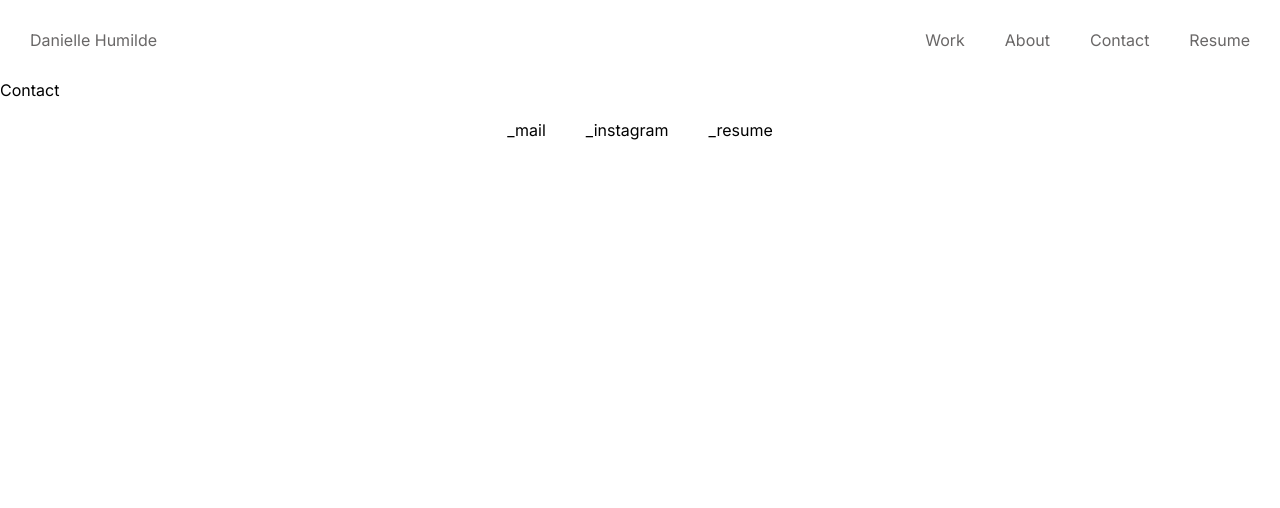
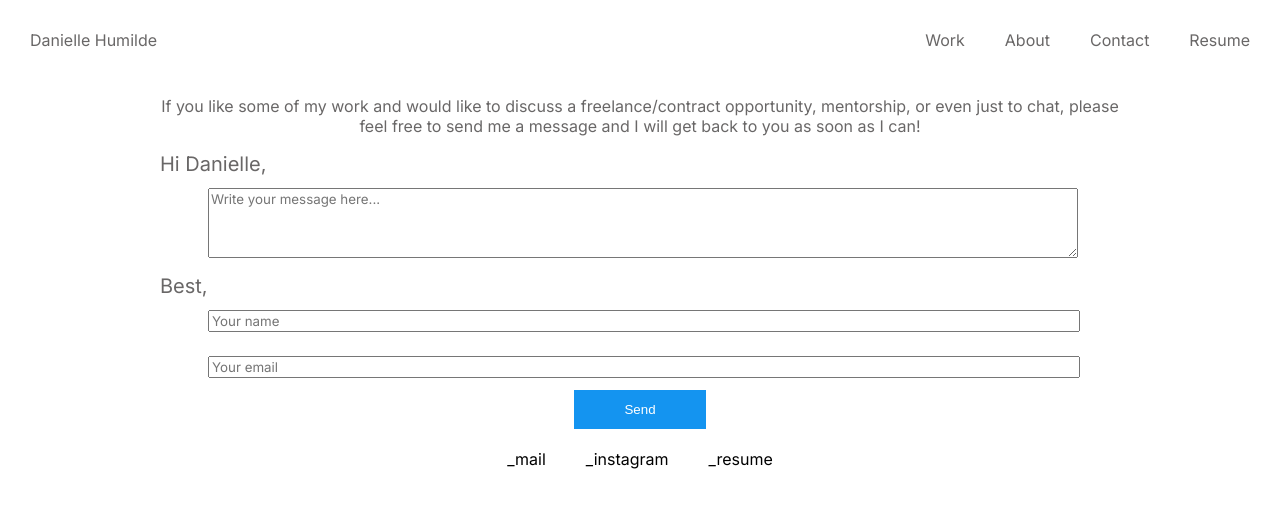
Before and after one commit to Stuart-Wilcox/Danielle-Humilde-Website, a React (Create React App) app: page /contact in a window 1280 px wide. Shown: the top 508 px of the page. Built offline with nearby package versions, Linux system fonts and the light colour scheme.

Commit message:
add contact page

```diff
--- a/public/index.html
+++ b/public/index.html
@@ -2,7 +2,7 @@
 <html lang="en">
   <head>
     <meta charset="utf-8" />
-    <link rel="icon" href="%PUBLIC_URL%/favicon.ico" />
+    <link rel="icon" href="%PUBLIC_URL%/favicon.png" />
 
     <!-- Google Font -->
     <link rel="preconnect" href="https://fonts.googleapis.com">
--- /dev/null
+++ b/src/pages/Contact/index.style.tsx
@@ -0,0 +1,50 @@
+import styled from "styled-components";
+import {
+    Paragraph,
+} from '../../components';
+
+export const StyledContact = styled.div`
+    text-align: center;
+`;
+
+export const StyledContactText = styled(Paragraph)`
+    color: #696767;
+`;
+
+export const StyledContactForm = styled.div`
+    text-align: left;
+`;
+
+export const StyledContactFormTitle = styled.div`
+    font-weight: 500;
+    font-size: 20px;
+    color: #696767;
+`;
+
+export const StyledContactFormTextarea = styled.textarea`
+    font-family: 'Inter', sans-serif;
+    width: 90%;
+    margin: 12px 0;
+    margin-left: 5%;
+    margin-right: 5%;
+`;
+
+export const StyledContactFormInput = styled.input`
+    font-family: 'Inter', sans-serif;
+    width: 90%;
+    margin: 12px 0;
+    margin-left: 5%;
+    margin-right: 5%;
+`;
+
+export const StyledContactFormSendButton = styled.button`
+    background-color: #1494F0;
+    color: #fff;
+    padding: 12px 50px;
+    border: none;
+    cursor: pointer;
+
+    &:hover {
+        opacity: 0.5;
+    }
+`;
--- a/src/pages/Contact/index.tsx
+++ b/src/pages/Contact/index.tsx
@@ -1,4 +1,16 @@
 import * as React from 'react'
+import {
+    Content,
+} from '../../components';
+import {
+    StyledContact,
+    StyledContactForm,
+    StyledContactFormInput,
+    StyledContactFormSendButton,
+    StyledContactFormTextarea,
+    StyledContactFormTitle,
+    StyledContactText,
+} from './index.style';
 
 
 export interface IProps {
@@ -6,12 +18,55 @@ export interface IProps {
 }
 
 const Contact: React.FC<IProps> = (props: IProps) => {
-    const {} = props
+    const {} = props;
+
+    const [message, setMessage] = React.useState<string>('');
+    const [name, setName] = React.useState<string>('');
+    const [email, setEmail] = React.useState<string>('');
+
+    const handleSendEmailClick = () => {
+        // TODO send email
+        console.log(`Send email`, message, name, email);
+    };
 
     return (
-        <>
-            Contact
-        </>
+        <Content>
+            <StyledContact>
+                <StyledContactText>
+                    If you like some of my work and would like to discuss a freelance/contract opportunity, mentorship, or even just to chat, please feel free to send me a message and I will get back to you as soon as I can!
+                </StyledContactText>
+                <StyledContactForm>
+                    <StyledContactFormTitle>
+                        Hi Danielle,
+                    </StyledContactFormTitle>
+                    <StyledContactFormTextarea
+                        rows={4}
+                        placeholder={'Write your message here...'}
+                        value={message}
+                        onChange={event=>setMessage(event.target.value)}
+                    ></StyledContactFormTextarea>
+                    <StyledContactFormTitle>
+                        Best,
+                    </StyledContactFormTitle>
+                    <StyledContactFormInput
+                        placeholder={'Your name'}
+                        value={name}
+                        onChange={event=>setName(event.target.value)}
+                    ></StyledContactFormInput>
+                    <StyledContactFormInput
+                        type={'email'}
+                        placeholder={'Your email'}
+                        value={email}
+                        onChange={event=>setEmail(event.target.value)}
+                    ></StyledContactFormInput>
+                </StyledContactForm>
+                <StyledContactFormSendButton
+                    onClick={() => handleSendEmailClick()}
+                >
+                    Send
+                </StyledContactFormSendButton>
+            </StyledContact>
+        </Content>
     )
 }
 
```
Also changed, not shown: public/favicon.png (added), 1 other file (tests, documents, lock files or other folders).
